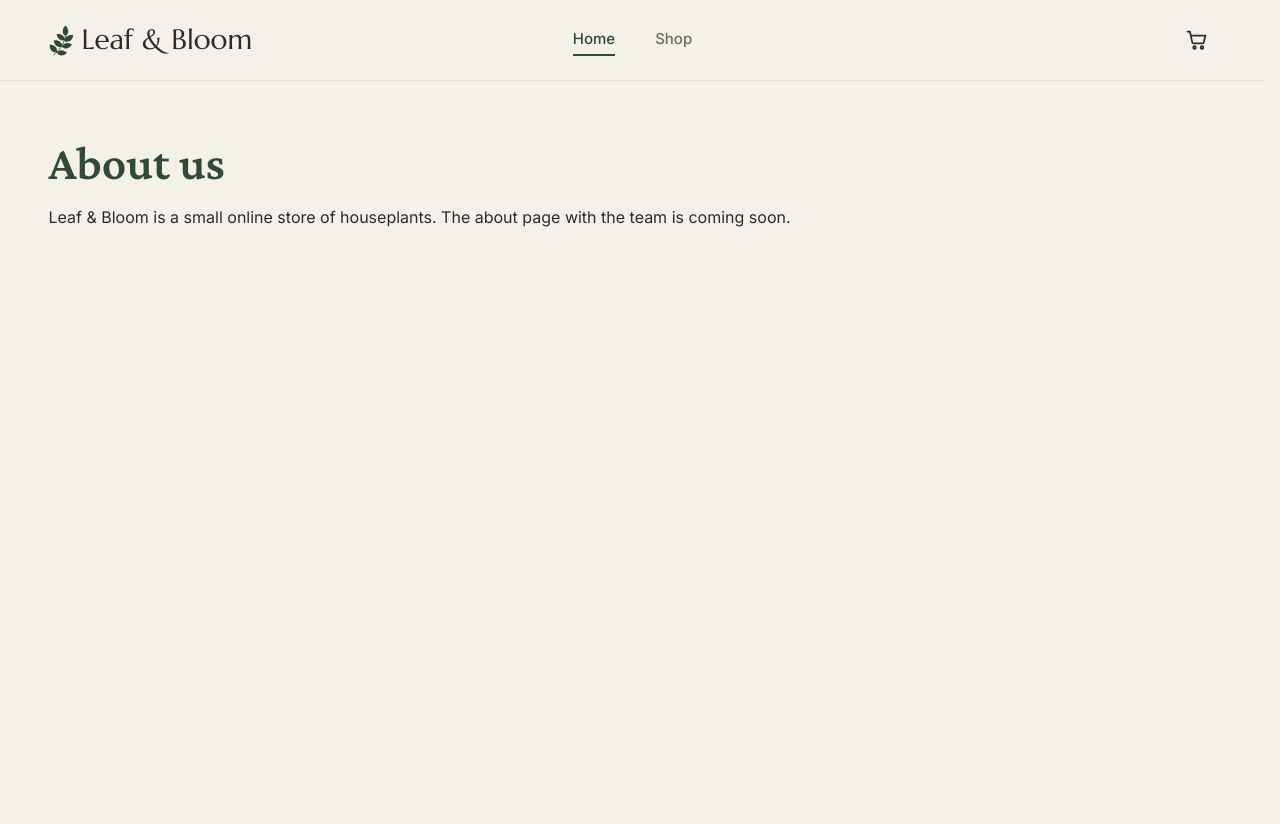
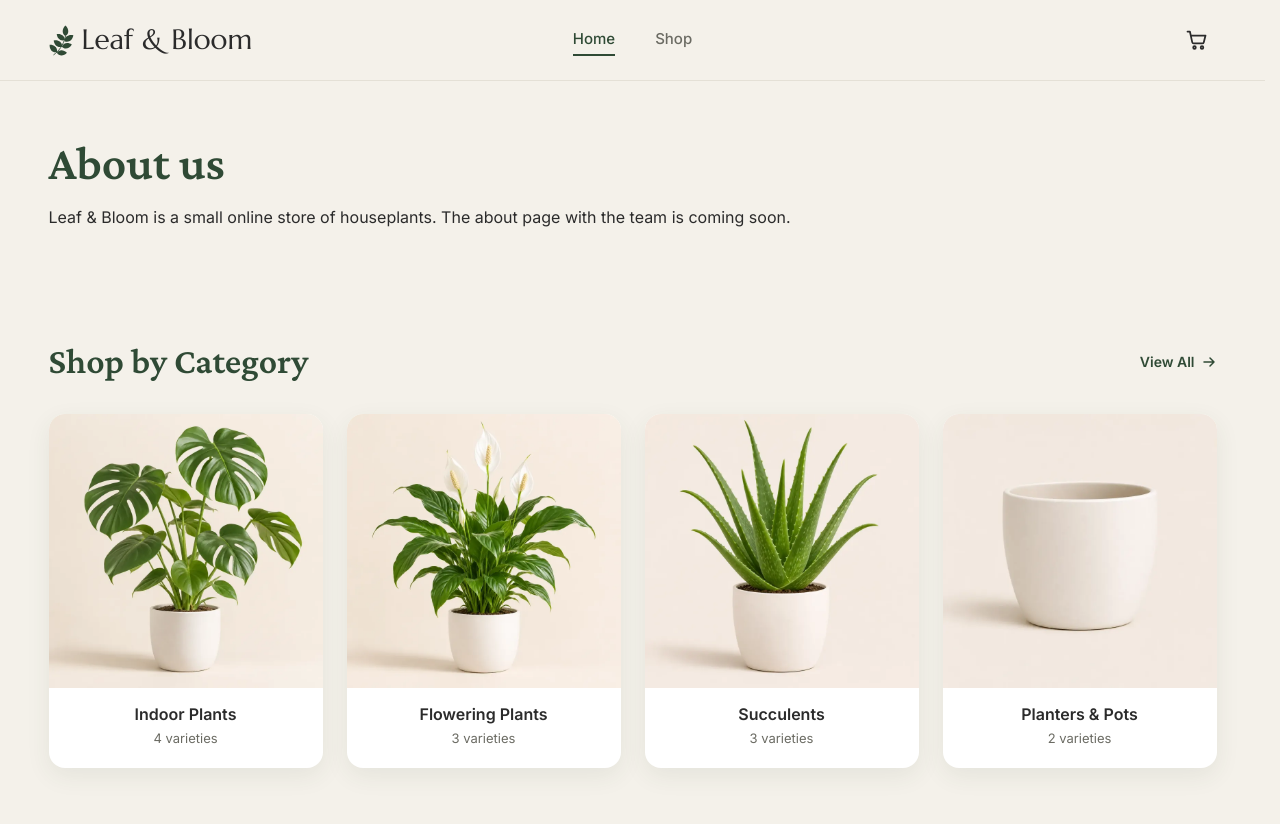
Before and after one commit to sofiiadorosh/leaf-n-bloom, a website built with Vite: page index.html in a window 1280 px wide. Before the commit the page ends 800 px from the top, so only its background shows below. Built offline with nearby package versions, Linux system fonts and the light colour scheme.

Commit message:
feat: add shop by category section to home page

```diff
--- a/index.html
+++ b/index.html
@@ -63,6 +63,36 @@
           </p>
         </div>
       </section>
+
+      <section class="categories" aria-labelledby="categories-title">
+        <div class="container">
+          <div class="categories__header">
+            <h2 class="categories__title" id="categories-title">
+              Shop by Category
+            </h2>
+            <a class="categories__link" href="./shop.html">
+              View All
+              <svg
+                class="categories__link-icon"
+                width="16"
+                height="16"
+                viewBox="0 0 16 16"
+                aria-hidden="true"
+              >
+                <path
+                  d="M3 8h10M9 4l4 4-4 4"
+                  fill="none"
+                  stroke="currentColor"
+                  stroke-width="1.5"
+                  stroke-linecap="round"
+                  stroke-linejoin="round"
+                />
+              </svg>
+            </a>
+          </div>
+          <ul class="categories__list"></ul>
+        </div>
+      </section>
     </main>
 
     <script type="module" src="/src/pages/about.ts"></script>
--- /dev/null
+++ b/src/core/categorySummaries.ts
@@ -0,0 +1,25 @@
+import type { Category, Product } from './types';
+
+export type CategorySummary = Category & {
+  count: number;
+  image?: string;
+};
+
+export const getCategorySummaries = (
+  categories: readonly Category[],
+  products: readonly Product[],
+): CategorySummary[] =>
+  categories.map((category) => {
+    const items = products.filter(
+      (product) => product.category === category.id,
+    );
+
+    return {
+      ...category,
+      count: items.length,
+      image: items[0]?.images[0],
+    };
+  });
+
+export const formatVarieties = (count: number): string =>
+  `${count} ${count === 1 ? 'variety' : 'varieties'}`;
--- a/src/pages/404.ts
+++ b/src/pages/404.ts
@@ -1,4 +1,4 @@
 import '../styles/main.scss';
-import { initMenu } from '../ui/menu';
+import { renderMenu } from '../ui/menu';
 
-initMenu();
+renderMenu();
--- a/src/pages/about.ts
+++ b/src/pages/about.ts
@@ -1,4 +1,6 @@
 import '../styles/main.scss';
-import { initMenu } from '../ui/menu';
+import { renderCategories } from '../ui/categories';
+import { renderMenu } from '../ui/menu';
 
-initMenu();
+renderMenu();
+renderCategories();
--- a/src/pages/cart.ts
+++ b/src/pages/cart.ts
@@ -1,4 +1,4 @@
 import '../styles/main.scss';
-import { initMenu } from '../ui/menu';
+import { renderMenu } from '../ui/menu';
 
-initMenu();
+renderMenu();
--- a/src/pages/shop.ts
+++ b/src/pages/shop.ts
@@ -1,4 +1,4 @@
 import '../styles/main.scss';
-import { initMenu } from '../ui/menu';
+import { renderMenu } from '../ui/menu';
 
-initMenu();
+renderMenu();
--- /dev/null
+++ b/src/styles/layout/_categories.scss
@@ -0,0 +1,129 @@
+@use '../abstracts/variables' as *;
+@use '../abstracts/mixins' as *;
+
+.categories {
+  padding: 40px 0;
+
+  @include tablet {
+    padding: 56px 0;
+  }
+
+  &__header {
+    margin-bottom: 24px;
+    display: flex;
+    align-items: center;
+    justify-content: space-between;
+    gap: 16px;
+
+    @include tablet {
+      margin-bottom: 32px;
+    }
+  }
+
+  &__title {
+    font-size: 28px;
+    line-height: 1.15;
+
+    @include tablet {
+      font-size: 36px;
+    }
+  }
+
+  &__link {
+    display: inline-flex;
+    align-items: center;
+    gap: 6px;
+    flex-shrink: 0;
+    font-size: 14px;
+    font-weight: 600;
+    color: $ui-green;
+    text-decoration: none;
+    border-radius: 4px;
+    @include focus-ring;
+
+    @media (hover: hover) {
+      &:hover .categories__link-icon {
+        transform: translateX(3px);
+      }
+    }
+  }
+
+  &__link-icon {
+    transition: transform 150ms $timing-function;
+  }
+
+  &__list {
+    display: grid;
+    grid-template-columns: minmax(0, 1fr);
+    gap: 16px;
+
+    @include tablet {
+      grid-template-columns: repeat(2, minmax(0, 1fr));
+      gap: 24px;
+    }
+
+    @include desktop {
+      grid-template-columns: repeat(4, minmax(0, 1fr));
+    }
+  }
+}
+
+.category-card {
+  height: 100%;
+  display: flex;
+  flex-direction: column;
+  overflow: hidden;
+  color: inherit;
+  text-decoration: none;
+  @include soft-card;
+  @include focus-ring;
+  transition:
+    transform 200ms $timing-function,
+    box-shadow 200ms $timing-function;
+
+  @media (hover: hover) {
+    &:hover {
+      transform: translateY(-4px);
+      box-shadow: $ui-shadow-raised;
+    }
+  }
+
+  &__media {
+    aspect-ratio: 1;
+    overflow: hidden;
+    background: $page-background;
+  }
+
+  &__image {
+    width: 100%;
+    height: 100%;
+    display: block;
+    object-fit: cover;
+  }
+
+  &__body {
+    padding: 16px 12px 20px;
+    display: flex;
+    flex-direction: column;
+    align-items: center;
+    gap: 4px;
+    text-align: center;
+  }
+
+  &__name {
+    font-family: $ui-font;
+    font-size: 15px;
+    font-weight: 600;
+    line-height: 1.3;
+    color: $ui-ink;
+
+    @include tablet {
+      font-size: 16px;
+    }
+  }
+
+  &__count {
+    font-size: 13px;
+    color: $ui-muted;
+  }
+}
--- a/src/styles/main.scss
+++ b/src/styles/main.scss
@@ -2,4 +2,5 @@
 @use './core/typography';
 @use './layout/header';
 @use './layout/page';
+@use './layout/categories';
 @use './components/button';
--- /dev/null
+++ b/src/ui/categories.ts
@@ -0,0 +1,66 @@
+import { CATEGORIES } from '../constants/categories';
+import { PRODUCTS } from '../constants/products';
+import {
+  formatVarieties,
+  getCategorySummaries,
+  type CategorySummary,
+} from '../core/categorySummaries';
+import { createElement } from './createElement';
+
+const createCategoryImage = (image: string): HTMLImageElement =>
+  createElement('img', {
+    className: 'category-card__image',
+    attributes: {
+      src: `${import.meta.env.BASE_URL}${image}`,
+      alt: '',
+      width: 800,
+      height: 800,
+      loading: 'lazy',
+    },
+  });
+
+const createCategoryCard = (summary: CategorySummary): HTMLLIElement =>
+  createElement('li', {
+    className: 'categories__item',
+    children: [
+      createElement('a', {
+        className: 'category-card',
+        attributes: {
+          href: `./shop.html?category=${encodeURIComponent(summary.id)}`,
+        },
+        children: [
+          createElement('div', {
+            className: 'category-card__media',
+            children: summary.image ? [createCategoryImage(summary.image)] : [],
+          }),
+          createElement('div', {
+            className: 'category-card__body',
+            children: [
+              createElement('h3', {
+                className: 'category-card__name',
+                text: summary.name,
+              }),
+              createElement('p', {
+                className: 'category-card__count',
+                text: formatVarieties(summary.count),
+              }),
+            ],
+          }),
+        ],
+      }),
+    ],
+  });
+
+export const renderCategories = (): void => {
+  const list = document.querySelector<HTMLUListElement>('.categories__list');
+
+  if (!list) {
+    return;
+  }
+
+  const cards = getCategorySummaries(CATEGORIES, PRODUCTS)
+    .filter((summary) => summary.count > 0)
+    .map(createCategoryCard);
+
+  list.replaceChildren(...cards);
+};
--- /dev/null
+++ b/src/ui/createElement.ts
@@ -0,0 +1,29 @@
+type ElementOptions = {
+  className?: string;
+  text?: string;
+  attributes?: Record<string, string | number>;
+  children?: readonly (Node | string)[];
+};
+
+export const createElement = <Tag extends keyof HTMLElementTagNameMap>(
+  tag: Tag,
+  { className, text, attributes = {}, children = [] }: ElementOptions = {},
+): HTMLElementTagNameMap[Tag] => {
+  const element = document.createElement(tag);
+
+  if (className) {
+    element.className = className;
+  }
+
+  if (text !== undefined) {
+    element.textContent = text;
+  }
+
+  Object.entries(attributes).forEach(([name, value]) => {
+    element.setAttribute(name, String(value));
+  });
+
+  element.append(...children);
+
+  return element;
+};
--- a/src/ui/menu.ts
+++ b/src/ui/menu.ts
@@ -1,4 +1,4 @@
-export const initMenu = (): void => {
+export const renderMenu = (): void => {
   const button = document.querySelector<HTMLButtonElement>('.menu');
   const navigation = document.querySelector<HTMLElement>('.navigation');
 
```
Also changed, not shown: tests/categorySummaries.test.ts (added, +74 -0 lines), 1 other file.
